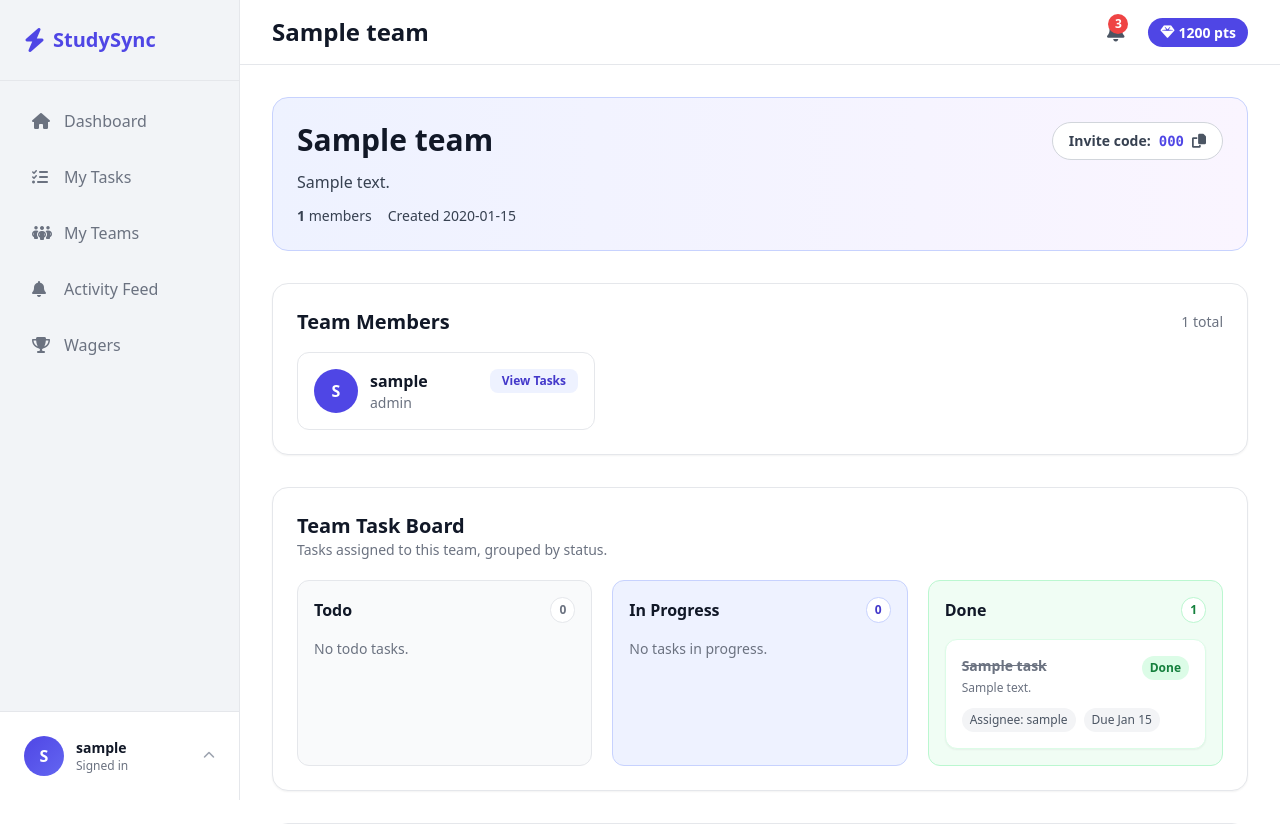
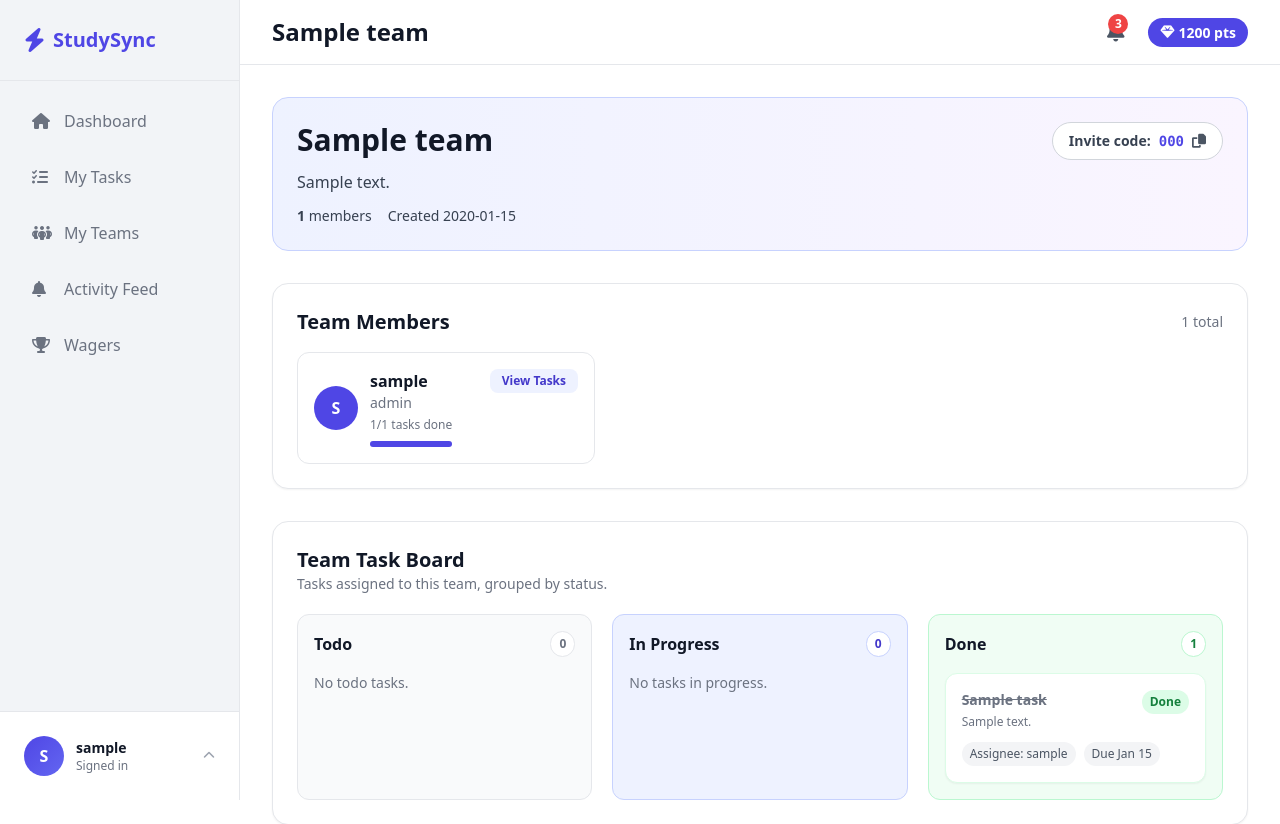
Before and after one commit to dannyc169/Agile-Development-Team-Project, a Flask app: page /teams/1 in a window 1280 px wide. Shown: the top 824 px of the page. Run offline with Flask 3, Linux system fonts and the light colour scheme; a user stored in the database is signed in; tables that the repository leaves empty hold one stand-in row (values such as "Sample post"); some libraries are stand-ins or nearby versions.

Commit message:
Display member task statistics in team detail view

```diff
--- a/studysync/app/templates/teams/detail.html
+++ b/studysync/app/templates/teams/detail.html
@@ -105,6 +105,17 @@
                                 <div class="text-sm text-gray-500">
                                     {{ row.role }}
                                 </div>
+                                {% set stats = member_task_stats.get(row.user.id) %}
+                                {% if stats %}
+                                    <div class="text-xs text-gray-500 mt-1">
+                                        {{ stats.done }}/{{ stats.total }} tasks done
+                                    </div>
+                                    <div class="w-full bg-gray-100 rounded-full h-1.5 mt-2">
+                                        <div class="bg-indigo-600 h-1.5 rounded-full"
+                                             style="width: {{ stats.completion_rate }}%">
+                                        </div>
+                                    </div>
+                                {% endif %}
                             </div>
                         </div>
 
```
